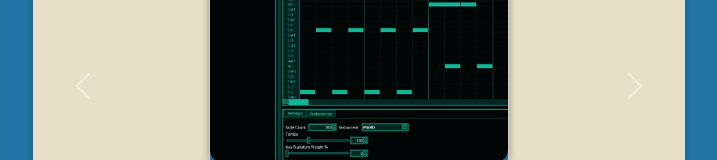
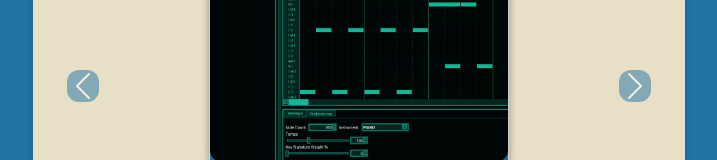
Before and after one commit to tbzeff/my-portfolio, a React (Create React App) app: page / in a window 1280 px wide. Shown: the part 713-873 px from the top of the page, without its empty margins (281-998 px from the left). Built offline with nearby package versions, Linux system fonts and the light colour scheme.

Commit message:
Adjusted background color of carousel scroll buttons

```diff
--- a/src/App.css
+++ b/src/App.css
@@ -43,3 +43,9 @@
 .hover-effect {
   transition: all 0.3s ease;
 }
+
+.carousel-control-prev-icon,
+.carousel-control-next-icon {
+    background-color: var(--primary-color);
+    border-radius: 12px;
+}
```
